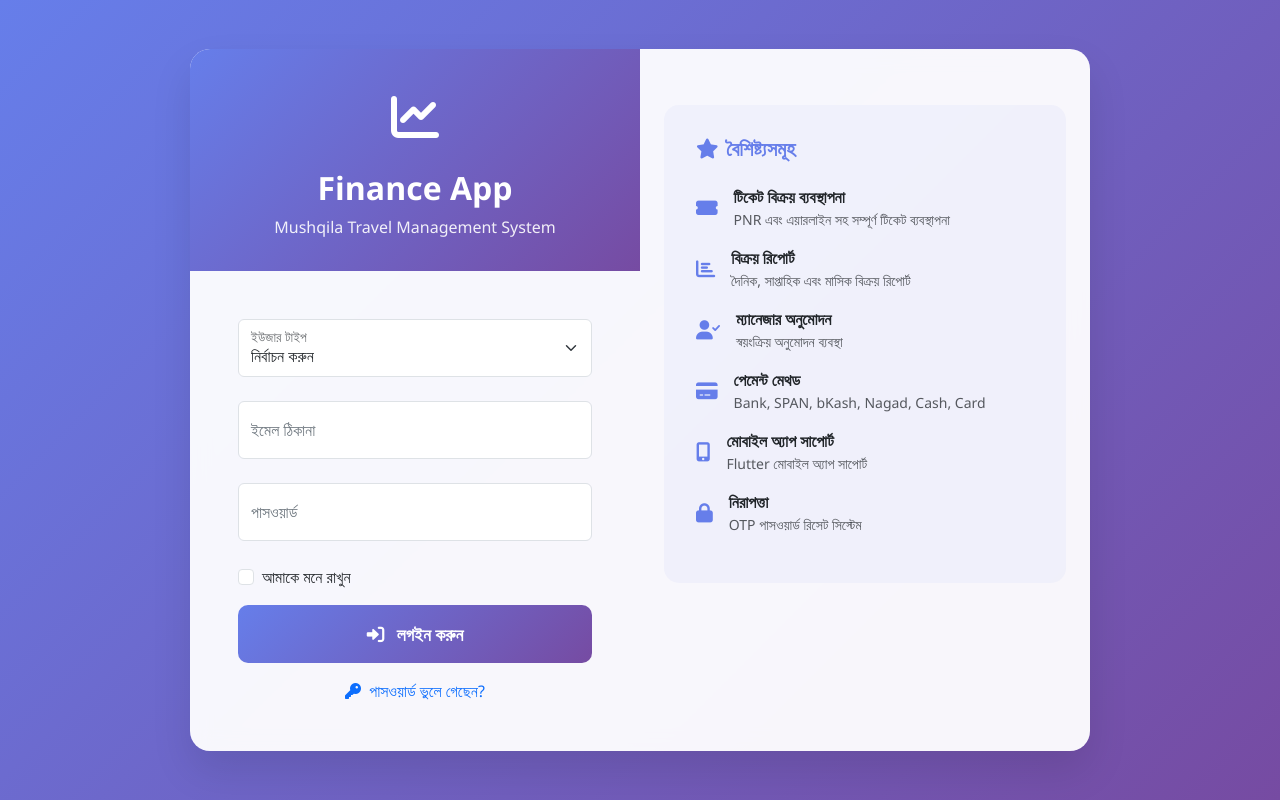
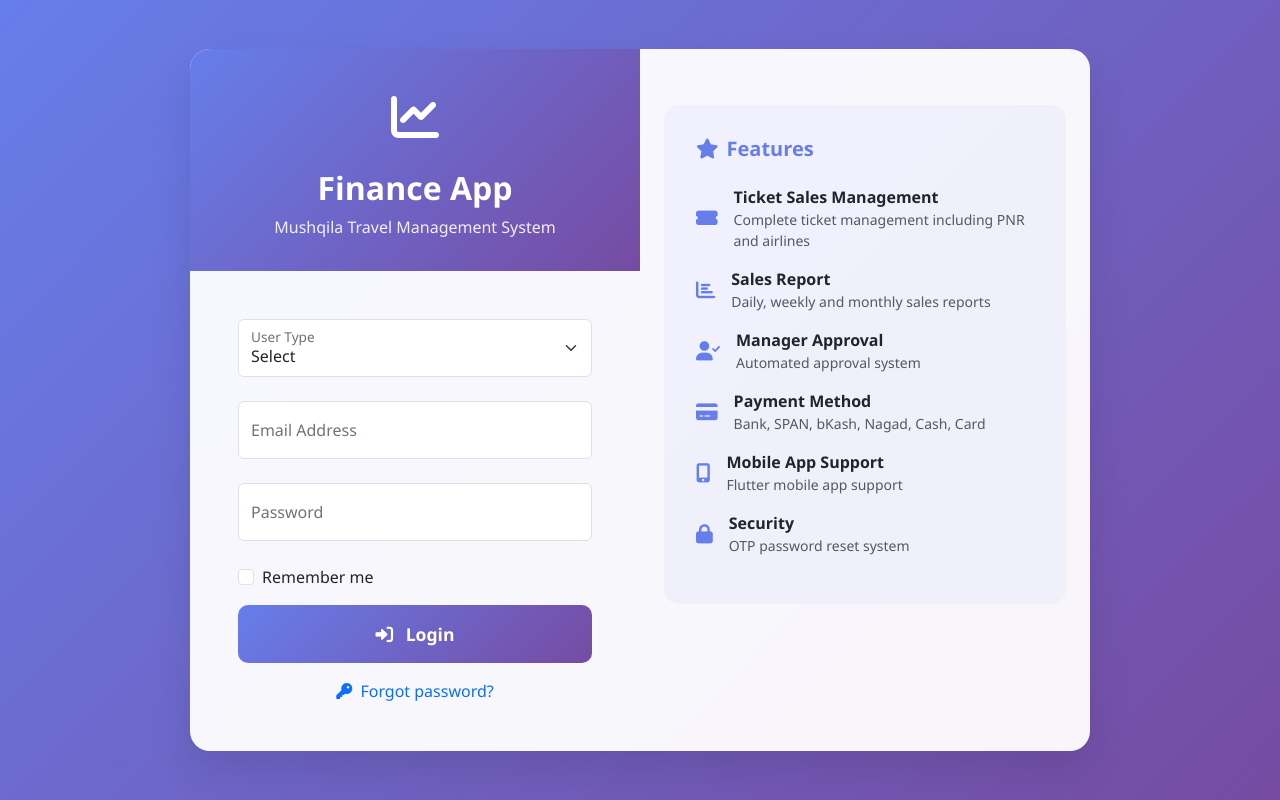
Before and after one commit to mushqiladac/mushqila, a Django app: page /finance/login/ in a window 1280 px wide. Run offline with Django 5.2, Linux system fonts and the light colour scheme; parts of the project's set-up code (start-up, migrations or seed data) failed here and were passed over.

Commit message:
Convert login and profile templates from Bangla to English

```diff
--- a/finance/templates/finance/login.html
+++ b/finance/templates/finance/login.html
@@ -1,5 +1,5 @@
 <!DOCTYPE html>
-<html lang="bn">
+<html lang="en">
 <head>
     <meta charset="UTF-8">
     <meta name="viewport" content="width=device-width, initial-scale=1.0">
@@ -121,38 +121,38 @@
                         {% csrf_token %}
                         <div class="form-floating">
 <select class="form-select" id="user_type" name="user_type" required>
-                                <option value="" selected disabled>নির্বাচন করুন</option>
-                                <option value="admin">এডমিন</option>
-                                <option value="manager">ম্যানাজার</option>
-                                <option value="user">সাধারণ ইউজার</option>
+                                 <option value="" selected disabled>Select</option>
+                                 <option value="admin">Admin</option>
+                                 <option value="manager">Manager</option>
+                                 <option value="user">Regular User</option>
                              </select>
-                            <label for="user_type">ইউজার টাইপ</label>
+                             <label for="user_type">User Type</label>
                         </div>
 
                         <div class="form-floating">
 <input type="email" class="form-control" id="email" name="email" placeholder="name@example.com" required>
-                            <label for="email">ইমেল ঠিকানা</label>
+                             <label for="email">Email Address</label>
                         </div>
 
                         <div class="form-floating">
 <input type="password" class="form-control" id="password" name="password" placeholder="Password" required>
-                            <label for="password">পাসওয়ার্ড</label>
+                             <label for="password">Password</label>
                         </div>
 
 <div class="form-check mb-3">
                              <input class="form-check-input" type="checkbox" id="remember">
                              <label class="form-check-label" for="remember">
-                                আমাকে মনে রাখুন
+                                 Remember me
                              </label>
                          </div>
 
 <button type="submit" class="btn btn-primary btn-login w-100 mb-3">
-                            <i class="fas fa-sign-in-alt me-2"></i> লগইন করুন
+                             <i class="fas fa-sign-in-alt me-2"></i> Login
                          </button>
 
 <div class="text-center">
                              <a href="#" class="text-decoration-none">
-                                <i class="fas fa-key me-1"></i> পাসওয়ার্ড ভুলে গেছেন?
+                                 <i class="fas fa-key me-1"></i> Forgot password?
                              </a>
                          </div>
                     </form>
@@ -162,36 +162,36 @@
             <div class="col-lg-6">
                 <div class="p-4">
 <div class="features">
-                        <h5><i class="fas fa-star me-2"></i>বৈশিষ্ট্যসমূহ</h5>
+                         <h5><i class="fas fa-star me-2"></i>Features</h5>
 
 <div class="feature-item">
                              <i class="fas fa-ticket-alt"></i>
                              <div>
-                                <strong>টিকেট বিক্রয় ব্যবস্থাপনা</strong>
-                                <small class="d-block text-muted">PNR এবং এয়ারলাইন সহ সম্পূর্ণ টিকেট ব্যবস্থাপনা</small>
+                                 <strong>Ticket Sales Management</strong>
+                                 <small class="d-block text-muted">Complete ticket management including PNR and airlines</small>
                              </div>
                          </div>
 
 <div class="feature-item">
                              <i class="fas fa-chart-bar"></i>
                              <div>
-                                <strong>বিক্রয় রিপোর্ট</strong>
-                                <small class="d-block text-muted">দৈনিক, সাপ্তাহিক এবং মাসিক বিক্রয় রিপোর্ট</small>
+                                 <strong>Sales Report</strong>
+                                 <small class="d-block text-muted">Daily, weekly and monthly sales reports</small>
                              </div>
                          </div>
 
 <div class="feature-item">
                              <i class="fas fa-user-check"></i>
                              <div>
-                                <strong>ম্যানেজার অনুমোদন</strong>
-                                <small class="d-block text-muted">স্বয়ংক্রিয় অনুমোদন ব্যবস্থা</small>
+                                 <strong>Manager Approval</strong>
+                                 <small class="d-block text-muted">Automated approval system</small>
                              </div>
                          </div>
 
 <div class="feature-item">
                              <i class="fas fa-credit-card"></i>
                              <div>
-                                <strong>পেমেন্ট মেথড</strong>
+                                 <strong>Payment Method</strong>
                                  <small class="d-block text-muted">Bank, SPAN, bKash, Nagad, Cash, Card</small>
                              </div>
                          </div>
@@ -199,16 +199,16 @@
 <div class="feature-item">
                              <i class="fas fa-mobile-alt"></i>
                              <div>
-                                <strong>মোবাইল অ্যাপ সাপোর্ট</strong>
-                                <small class="d-block text-muted">Flutter মোবাইল অ্যাপ সাপোর্ট</small>
+                                 <strong>Mobile App Support</strong>
+                                 <small class="d-block text-muted">Flutter mobile app support</small>
                              </div>
                          </div>
 
 <div class="feature-item">
                              <i class="fas fa-lock"></i>
                              <div>
-                                <strong>নিরাপত্তা</strong>
-                                <small class="d-block text-muted">OTP পাসওয়ার্ড রিসেট সিস্টেম</small>
+                                 <strong>Security</strong>
+                                 <small class="d-block text-muted">OTP password reset system</small>
                              </div>
                          </div>
                     </div>
```
Also changed, not shown: finance/templates/finance/profile.html (+21 -21 lines). Lines whose indentation alone changed are shown as unchanged.
